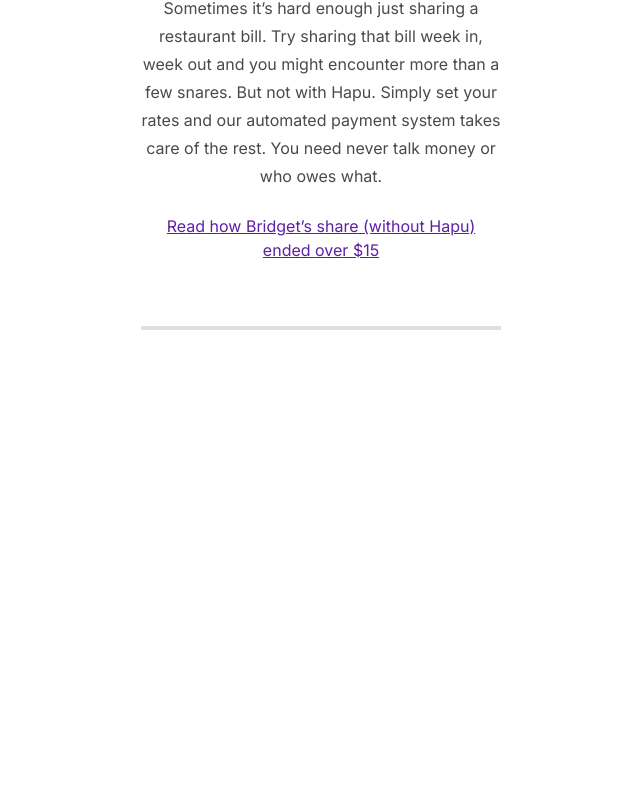
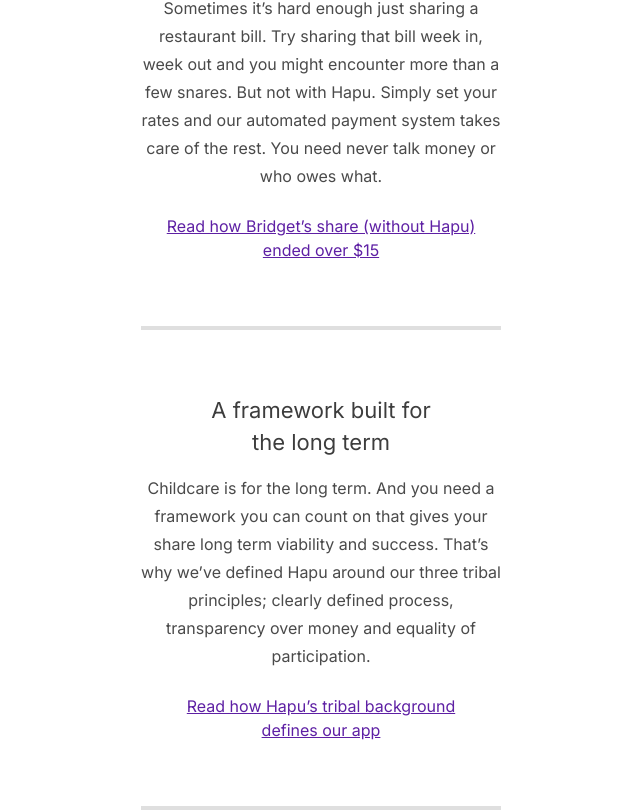
Before and after one commit to allansp9/jungle-challenge, a Next.js app: page / in a window 1280 px wide. Shown: the part 2487-3297 px from the top of the page, without its empty margins (319-959 px from the left). Before the commit the page ends 2817 px from the top, so only its background shows below. Built offline with nearby package versions, Linux system fonts and the light colour scheme.

Commit message:
feat: add framework section

```diff
--- a/pages/index.js
+++ b/pages/index.js
@@ -1,5 +1,56 @@
 import Head from "next/head";
 import Image from "next/image";
+
+function FrameworkSection() {
+  return (
+    <div>
+      {/* mobile */}
+      <div className="block desktop:hidden py-16">
+        <div>
+          <h3 className="text-grey24 text-center px-[58px] mb-4">
+            A framework built for the long term
+          </h3>
+          <p className="body-medium text-grey24 text-center mb-6">
+            Childcare is for the long term. And you need a framework you can
+            count on that gives your share long term viability and success.
+            That’s why we’ve defined Hapu around our three tribal principles;
+            clearly defined process, transparency over money and equality of
+            participation.
+          </p>
+          <p className="text-secondary text-center px-6">
+            <a href="">Read how Hapu’s tribal background defines our app </a>
+          </p>
+        </div>
+      </div>
+      {/* desktop */}
+      <div className="hidden desktop:flex flex-col items-center py-24">
+        <div>
+          <h2 className="text-grey24 text-center px-[58px] mb-10">
+            A framework built for the long term
+          </h2>
+          <p className="body-medium text-grey24 text-center mb-10 px-[328px]">
+            Childcare is for the long term. And you need a framework you can
+            count on that gives your share long term viability and success.
+            That’s why we’ve defined Hapu around our three tribal principles;
+            clearly defined process, transparency over money and equality of
+            participation.
+          </p>
+          <p className="text-secondary text-center px-6 mb-16">
+            <a href="">Read how Hapu’s tribal background defines our app </a>
+          </p>
+        </div>
+        <div className="flex-none">
+          <Image
+            src="/images/ImageSection4.png"
+            alt="Section 1 Image"
+            height="392"
+            width="984"
+          />
+        </div>
+      </div>
+    </div>
+  );
+}
 
 function PaymentSection() {
   return (
@@ -312,6 +363,8 @@ export default function Home() {
       <hr className="border-2 border-grey88 h-0" />
       <PaymentSection />
       <hr className="border-2 border-grey88 h-0" />
+      <FrameworkSection />
+      <hr className="border-2 border-grey88 h-0" />
     </div>
   );
 }
```
Also changed, not shown: public/images/ImageSection4.png (added).
